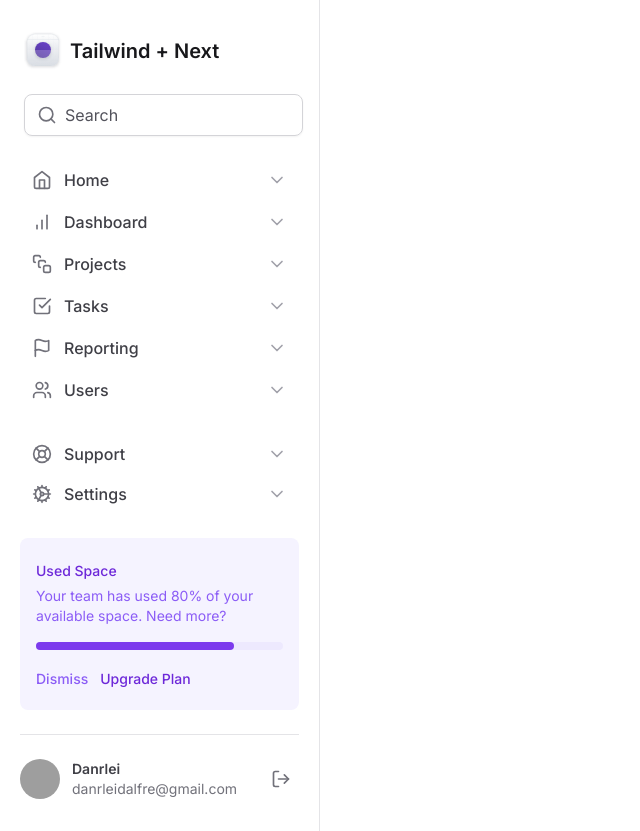
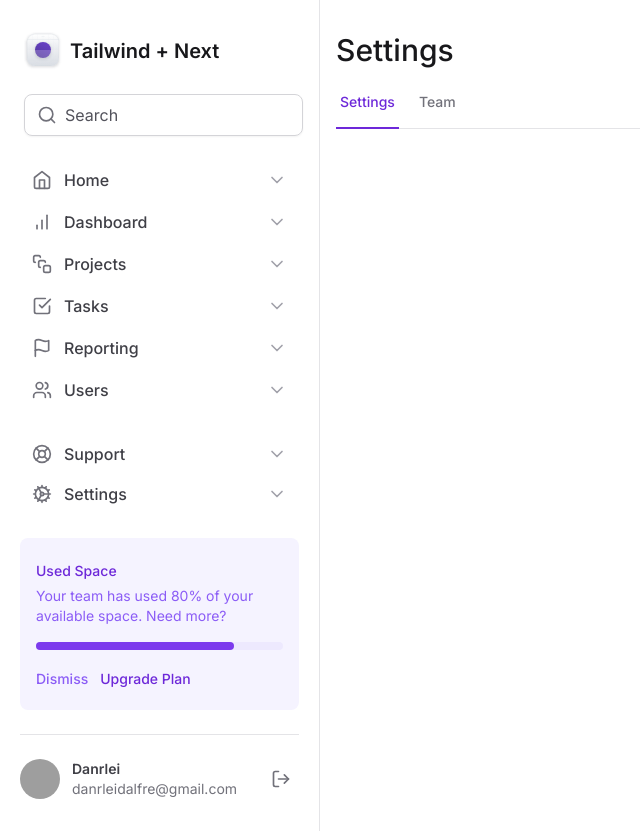
Before and after one commit to danrleidalfre/next-tailwind-dashboard, a Next.js app: page / in a window 1280 px wide. Shown: the whole page, without its empty margins (0-640 px from the left). Built offline with nearby package versions, Linux system fonts and the light colour scheme; grey boxes are pictures that could not be loaded.

Commit message:
create tabs with animation of main section

```diff
--- a/package.json
+++ b/package.json
@@ -9,6 +9,8 @@
     "lint": "next lint --fix"
   },
   "dependencies": {
+    "@radix-ui/react-tabs": "^1.0.4",
+    "framer-motion": "^10.16.16",
     "lucide-react": "^0.294.0",
     "next": "14.0.4",
     "react": "^18",
--- a/src/app/layout.tsx
+++ b/src/app/layout.tsx
@@ -15,7 +15,7 @@
   children: React.ReactNode
 }) {
   return (
-    <html lang="en">
+    <html lang="en" className="antialiased">
       <body className={inter.className}>
         <div className="grid-cols-app grid min-h-screen">
           <Sidebar />
--- a/src/app/page.tsx
+++ b/src/app/page.tsx
@@ -1,3 +1,10 @@
+import { Tabs } from '@/components/Tabs'
+
 export default function Home() {
-  return <div />
+  return (
+    <>
+      <h1 className="text-3xl font-medium text-zinc-900">Settings</h1>
+      <Tabs />
+    </>
+  )
 }
--- a/src/components/Input.tsx
+++ b/src/components/Input.tsx
@@ -11,7 +11,7 @@
 export function Control(props: ControlProps) {
   return (
     <input
-      className="flex-1 border-0 bg-transparent p-0 text-zinc-900 placeholder-zinc-600"
+      className="flex-1 border-0 bg-transparent p-0 text-zinc-900 placeholder-zinc-600 focus:outline-0"
       {...props}
     />
   )
--- /dev/null
+++ b/src/components/Tabs/Tab.tsx
@@ -0,0 +1,26 @@
+'use client'
+import * as TabsRadix from '@radix-ui/react-tabs'
+import { motion } from 'framer-motion'
+
+export interface TabProps {
+  value: string
+  title: string
+  isSelected?: boolean
+}
+
+export function Tab({ value, title, isSelected = false }: TabProps) {
+  return (
+    <TabsRadix.Trigger
+      value={value}
+      className="relative px-1 pb-4 text-sm font-medium text-zinc-500 hover:text-violet-700 data-[state=active]:text-violet-700"
+    >
+      <span>{title}</span>
+      {isSelected && (
+        <motion.div
+          layoutId="activeTab"
+          className="absolute -bottom-px left-0 right-0 h-0.5 bg-violet-700"
+        />
+      )}
+    </TabsRadix.Trigger>
+  )
+}
--- /dev/null
+++ b/src/components/Tabs/index.tsx
@@ -0,0 +1,20 @@
+'use client'
+import * as TabsRadix from '@radix-ui/react-tabs'
+import { Tab } from '@/components/Tabs/Tab'
+import { useState } from 'react'
+
+export function Tabs() {
+  const [currentTab, setCurrentTab] = useState('settings')
+  return (
+    <TabsRadix.Root value={currentTab} onValueChange={setCurrentTab}>
+      <TabsRadix.List className="mt-6 flex w-full items-center gap-4 border-b border-zinc-200">
+        <Tab
+          value="settings"
+          title="Settings"
+          isSelected={currentTab === 'settings'}
+        />
+        <Tab value="team" title="Team" isSelected={currentTab === 'team'} />
+      </TabsRadix.List>
+    </TabsRadix.Root>
+  )
+}
```
Also changed, not shown: 1 other file (tests, documents, lock files or other folders).
